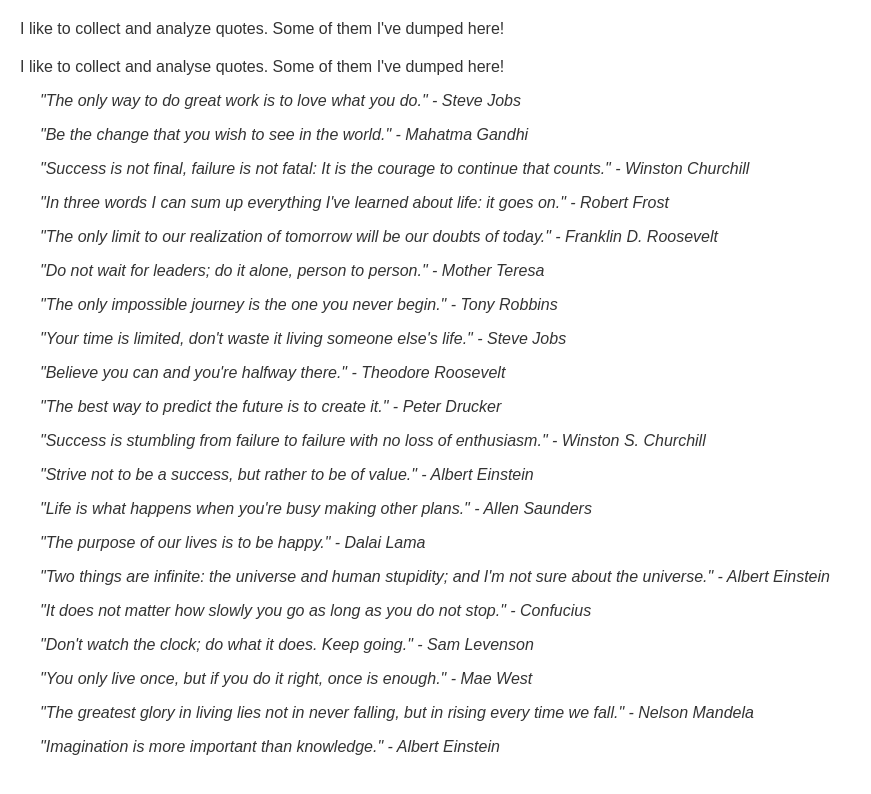
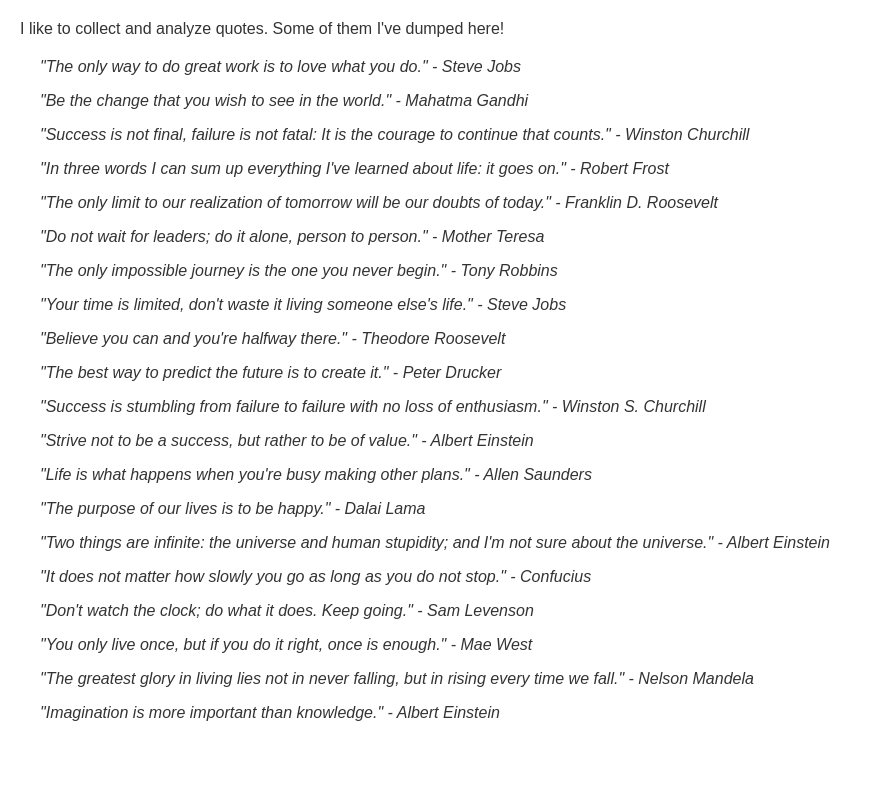
Before and after one commit to humblef-oo-l/web, a plain HTML site: page quotes.html in a window 1280 px wide. Shown: the whole page, without its empty margins (0-871 px from the left). Drawn offline with Linux system fonts and the light colour scheme.

Commit message:
Update quotes.html

```diff
--- a/quotes.html
+++ b/quotes.html
@@ -24,8 +24,6 @@
 <body>
 
     <p id="intro">I like to collect and analyze quotes. Some of them I've dumped here!</p>
-
-    I like to collect and analyse quotes. Some of them I've dumped here!
 
     <blockquote>
         "The only way to do great work is to love what you do." - Steve Jobs
```
